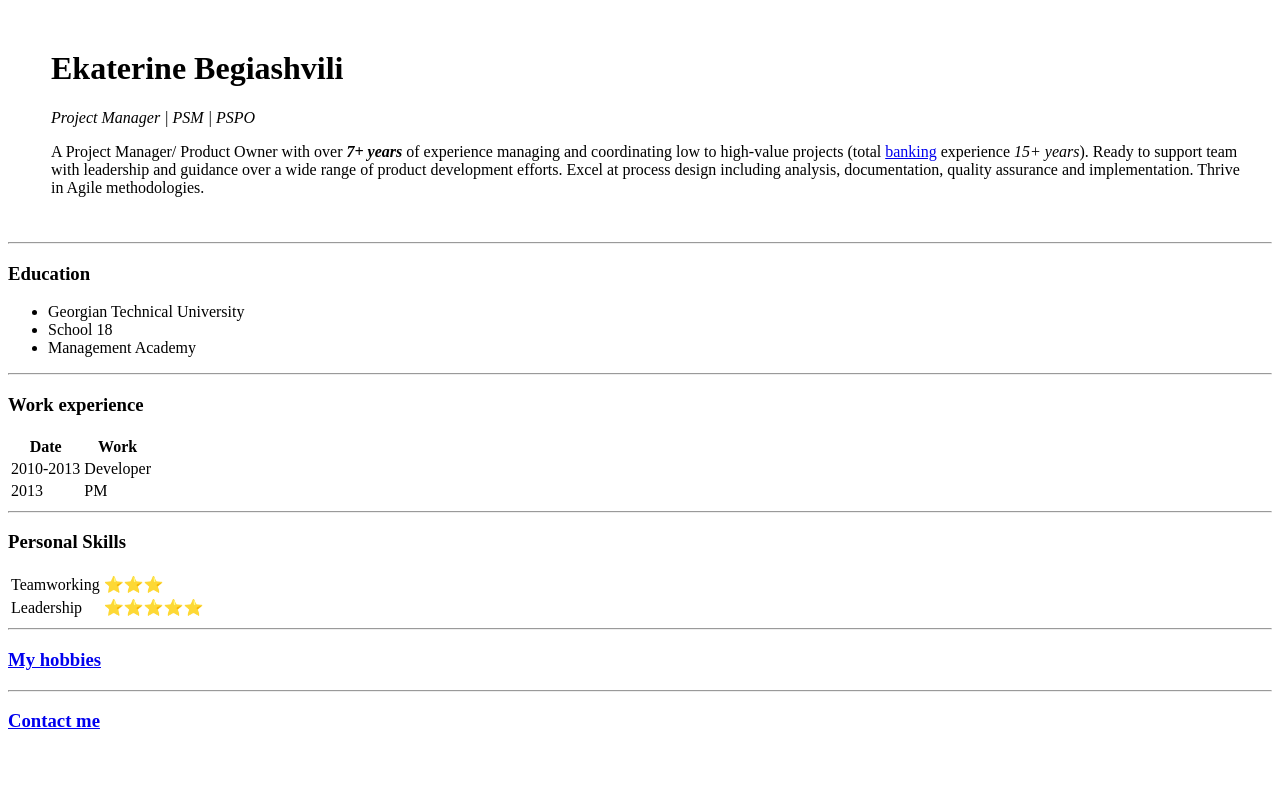
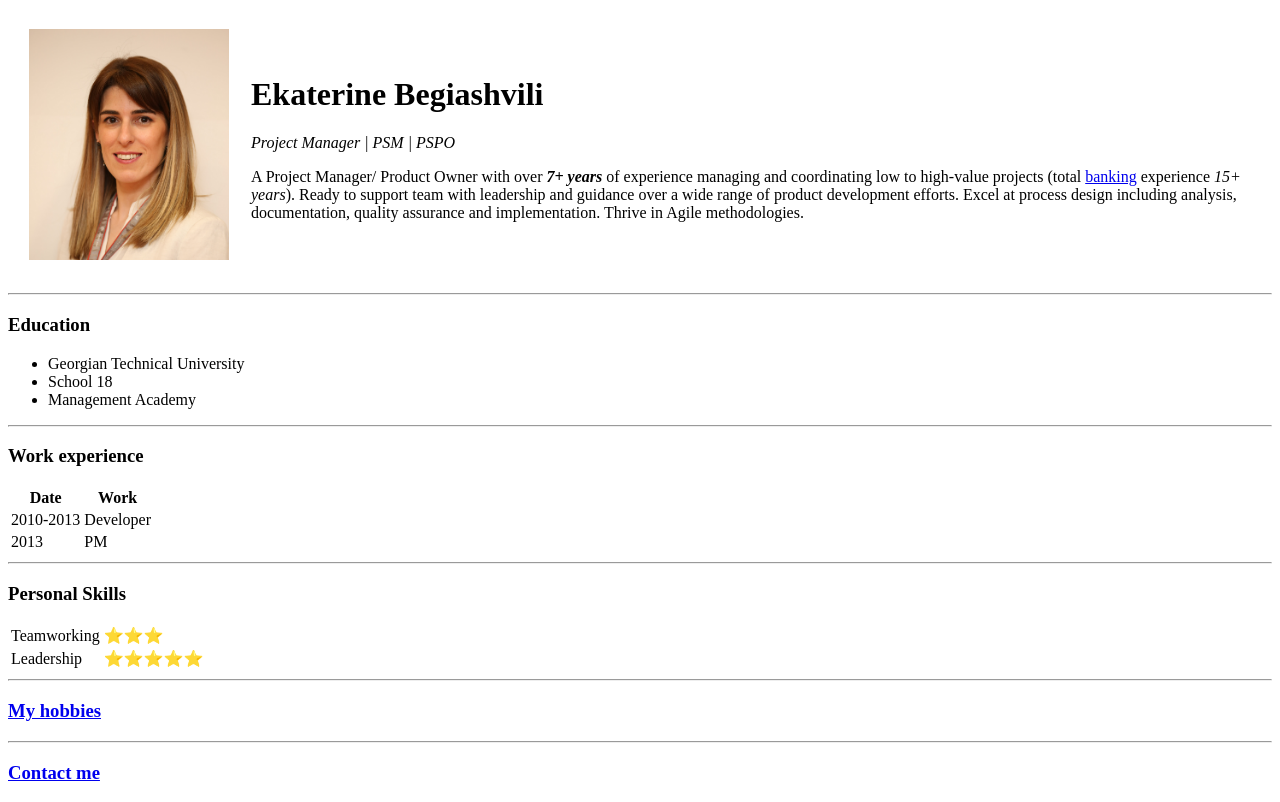
Before and after one commit to PythonEka/New-CV, a plain HTML site: page index.html in a window 1280 px wide. Drawn offline with Linux system fonts and the light colour scheme.

Commit message:
Update index.html

```diff
--- a/index.html
+++ b/index.html
@@ -11,7 +11,7 @@
   <table cellspacing="20">
     <tr>
       <td>
-        <img src="images/eka.jpeg" alt="" width="200">
+        <img src="eka.jpeg" alt="" width="200">
       </td>
       <td>
         <h1>Ekaterine Begiashvili</h1>
```
